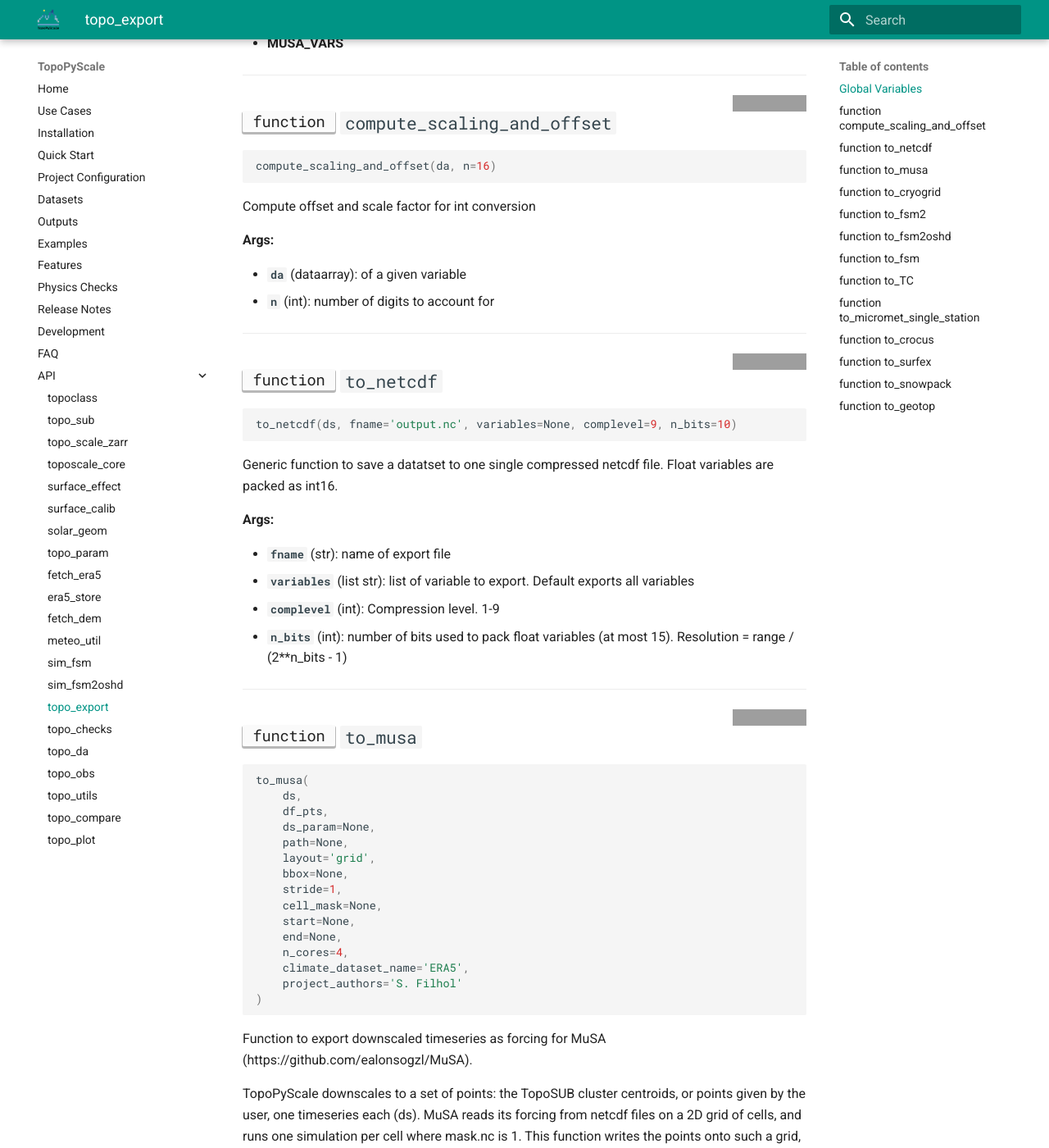
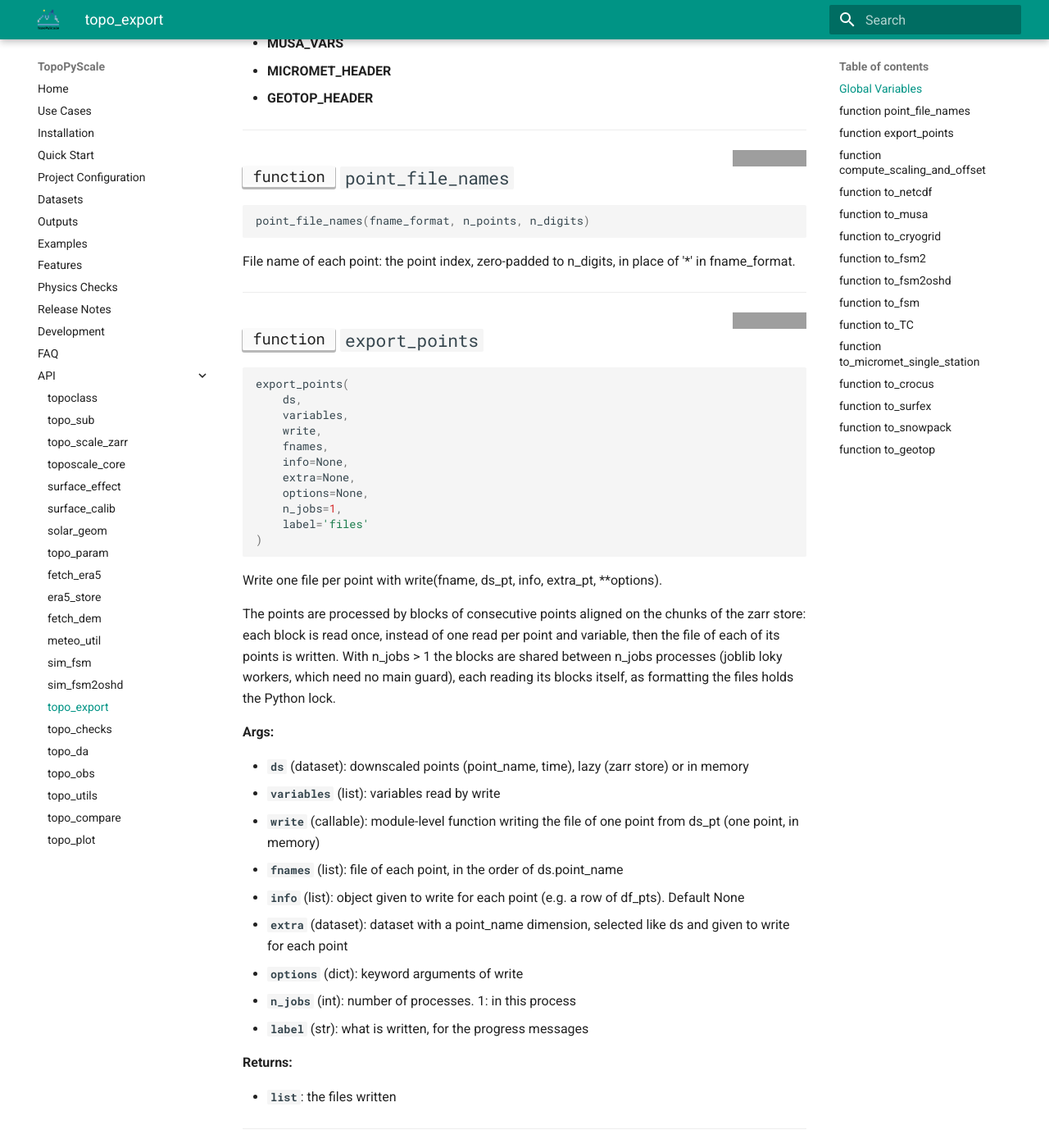
Before and after one commit to ArcticSnow/TopoPyScale, an MkDocs documentation site: the page built from doc/docs/TopoPyScale.topo_export.md, in a window 1280 px wide and 1400 px high, scrolled down 381 px. Shown: the whole window at 82% size. Built offline with MkDocs 1.6.1 and Material for MkDocs 9.7.7, drawn with Linux system fonts in a browser that asks for light colours; some of the changed text lies outside the part shown; grey boxes are pictures that could not be loaded.

Commit message:
Write the per-point exports by blocks of points, in parallel processes
Each exporter selected one point at a time from the lazy zarr store and read
every variable separately: about 11 Dask reads per point, each decompressing
the whole 10-point chunk again, before formatting the file. For 500 points
over one hourly year, to_fsm took 50 s and to_cryogrid 47 s.

topo_export.export_points() reads blocks of consecutive points aligned on
the chunks of the store once, then writes the file of each point; the blocks
are shared between n_jobs joblib loky processes, each reading its own blocks.
The per-point code of each format is unchanged (moved to module-level
_write_* functions), and the files are identical to before, byte for byte
for text formats, whatever the number of processes.

- to_fsm, to_TC, to_micromet_single_station, to_crocus, to_snowpack,
  to_geotop, to_cryogrid and the met files of to_fsm2oshd take n_jobs;
  the Topoclass wrappers pass project CPU_cores
- 500 points x 8760 h: to_fsm 50.4 s -> 24.8 s (1 process) -> 15.7 s (2),
  to_cryogrid 47.3 s -> 15.1 s -> 8.2 s
- to_crocus and to_micromet_single_station work again (undefined pt;
  to_crocus also took the max of string point names and renamed a
  dimension its point dataset does not have); CROCUS files hold their point
  on a Number_of_points dimension, as SURFEX reads them
- to_fsm2oshd creates its folder and rejects an unknown ds_tvt string
- one progress line per block instead of one line per file
- tests: same files with 1 and 2 processes for every exporter, values of
  the store in the FSM file, CROCUS layout, MicroMet ids and header

Co-Authored-By: Claude Opus 5.5 <noreply@anthropic.com>
Claude-Session: https://claude.ai/code/session_012FMkEYDUJxvxmd3SbUsJfP

````diff
--- a/doc/docs/TopoPyScale.topo_export.md
+++ b/doc/docs/TopoPyScale.topo_export.md
@@ -13,10 +13,70 @@ TODO;
 **Global Variables**
 ---------------
 - **MUSA_VARS**
+- **MICROMET_HEADER**
+- **GEOTOP_HEADER**
 
 ---
 
-<a href="https://github.com/ArcticSnow/TopoPyScale/TopoPyScale/topo_export.py#L31"><img align="right" style="float:right;" src="https://img.shields.io/badge/-source-cccccc?style=flat-square"></a>
+<a href="https://github.com/ArcticSnow/TopoPyScale/TopoPyScale/topo_export.py#L35"><img align="right" style="float:right;" src="https://img.shields.io/badge/-source-cccccc?style=flat-square"></a>
+
+## <kbd>function</kbd> `point_file_names`
+
+```python
+point_file_names(fname_format, n_points, n_digits)
+```
+
+File name of each point: the point index, zero-padded to n_digits, in place of '*' in fname_format.
+
+
+---
+
+<a href="https://github.com/ArcticSnow/TopoPyScale/TopoPyScale/topo_export.py#L68"><img align="right" style="float:right;" src="https://img.shields.io/badge/-source-cccccc?style=flat-square"></a>
+
+## <kbd>function</kbd> `export_points`
+
+```python
+export_points(
+    ds,
+    variables,
+    write,
+    fnames,
+    info=None,
+    extra=None,
+    options=None,
+    n_jobs=1,
+    label='files'
+)
+```
+
+Write one file per point with write(fname, ds_pt, info, extra_pt, **options).
+
+The points are processed by blocks of consecutive points aligned on the chunks of the zarr store: each block is read once, instead of one read per point and variable, then the file of each of its points is written. With n_jobs > 1 the blocks are shared between n_jobs processes (joblib loky workers, which need no main guard), each reading its blocks itself, as formatting the files holds the Python lock.
+
+
+
+**Args:**
+
+ - <b>`ds`</b> (dataset):  downscaled points (point_name, time), lazy (zarr store) or in memory
+ - <b>`variables`</b> (list):  variables read by write
+ - <b>`write`</b> (callable):  module-level function writing the file of one point from ds_pt (one point, in memory)
+ - <b>`fnames`</b> (list):  file of each point, in the order of ds.point_name
+ - <b>`info`</b> (list):  object given to write for each point (e.g. a row of df_pts). Default None
+ - <b>`extra`</b> (dataset):  dataset with a point_name dimension, selected like ds and given to write for each point
+ - <b>`options`</b> (dict):  keyword arguments of write
+ - <b>`n_jobs`</b> (int):  number of processes. 1: in this process
+ - <b>`label`</b> (str):  what is written, for the progress messages
+
+
+
+**Returns:**
+
+ - <b>`list`</b>:  the files written
+
+
+---
+
+<a href="https://github.com/ArcticSnow/TopoPyScale/TopoPyScale/topo_export.py#L116"><img align="right" style="float:right;" src="https://img.shields.io/badge/-source-cccccc?style=flat-square"></a>
 
 ## <kbd>function</kbd> `compute_scaling_and_offset`
 
@@ -36,7 +96,7 @@ Compute offset and scale factor for int conversion
 
 ---
 
-<a href="https://github.com/ArcticSnow/TopoPyScale/TopoPyScale/topo_export.py#L53"><img align="right" style="float:right;" src="https://img.shields.io/badge/-source-cccccc?style=flat-square"></a>
+<a href="https://github.com/ArcticSnow/TopoPyScale/TopoPyScale/topo_export.py#L138"><img align="right" style="float:right;" src="https://img.shields.io/badge/-source-cccccc?style=flat-square"></a>
 
 ## <kbd>function</kbd> `to_netcdf`
 
@@ -58,7 +118,7 @@ Generic function to save a datatset to one single compressed netcdf file. Float
 
 ---
 
-<a href="https://github.com/ArcticSnow/TopoPyScale/TopoPyScale/topo_export.py#L119"><img align="right" style="float:right;" src="https://img.shields.io/badge/-source-cccccc?style=flat-square"></a>
+<a href="https://github.com/ArcticSnow/TopoPyScale/TopoPyScale/topo_export.py#L204"><img align="right" style="float:right;" src="https://img.shields.io/badge/-source-cccccc?style=flat-square"></a>
 
 ## <kbd>function</kbd> `to_musa`
 
@@ -133,7 +193,7 @@ MuSA config.py settings for these files:  nc_forcing_path = "<path>/forcing/"  n
 
 ---
 
-<a href="https://github.com/ArcticSnow/TopoPyScale/TopoPyScale/topo_export.py#L302"><img align="right" style="float:right;" src="https://img.shields.io/badge/-source-cccccc?style=flat-square"></a>
+<a href="https://github.com/ArcticSnow/TopoPyScale/TopoPyScale/topo_export.py#L442"><img align="right" style="float:right;" src="https://img.shields.io/badge/-source-cccccc?style=flat-square"></a>
 
 ## <kbd>function</kbd> `to_cryogrid`
 
@@ -147,7 +207,8 @@ to_cryogrid(
     da_label=None,
     snow_partition_method='continuous',
     climate_dataset_name='ERA5',
-    project_author='S. Filhol'
+    project_author='S. Filhol',
+    n_jobs=1
 )
 ```
 
@@ -163,11 +224,12 @@ Function to export TopoPyScale downscaled dataset in a netcdf format compatible
  - <b>`path`</b> (str):  path where to export files
  - <b>`label_map`</b> (bool):  export cluster_label map
  - <b>`da_label`</b> (dataarray): (optional) dataarray containing label value for each pixel of the DEM
+ - <b>`n_jobs`</b> (int):  number of processes writing the files (see export_points)
 
 
 ---
 
-<a href="https://github.com/ArcticSnow/TopoPyScale/TopoPyScale/topo_export.py#L392"><img align="right" style="float:right;" src="https://img.shields.io/badge/-source-cccccc?style=flat-square"></a>
+<a href="https://github.com/ArcticSnow/TopoPyScale/TopoPyScale/topo_export.py#L485"><img align="right" style="float:right;" src="https://img.shields.io/badge/-source-cccccc?style=flat-square"></a>
 
 ## <kbd>function</kbd> `to_fsm2`
 
@@ -210,7 +272,7 @@ Function to generate forcing files for FSM2oshd (https://github.com/oshd-slf/FSM
 
 ---
 
-<a href="https://github.com/ArcticSnow/TopoPyScale/TopoPyScale/topo_export.py#L798"><img align="right" style="float:right;" src="https://img.shields.io/badge/-source-cccccc?style=flat-square"></a>
+<a href="https://github.com/ArcticSnow/TopoPyScale/TopoPyScale/topo_export.py#L946"><img align="right" style="float:right;" src="https://img.shields.io/badge/-source-cccccc?style=flat-square"></a>
 
 ## <kbd>function</kbd> `to_fsm2oshd`
 
@@ -223,7 +285,8 @@ to_fsm2oshd(
     namelist_options=None,
     snow_partition_method='continuous',
     temperature_correction=0,
-    forest_param_scaler={'vfhp': 100, 'fveg': 100, 'fves': 100, 'hcan': 100, 'lai5': 100}
+    forest_param_scaler={'vfhp': 100, 'fveg': 100, 'fves': 100, 'hcan': 100, 'lai5': 100},
+    n_jobs=None
 )
 ```
 
@@ -245,11 +308,12 @@ Function to generate forcing files for FSM2oshd (https://github.com/oshd-slf/FSM
  - <b>`snow_partition_method`</b> (str):  method for snow partitioning. Default: 'continuous'
  - <b>`cluster_method`</b> (bool):  boolean to be True is using cluster appraoch
  - <b>`epsg_ds_param`</b> (int):  epsg code of ds_param: example: 2056
+ - <b>`n_jobs`</b> (int):  number of processes writing the met files (see export_points). Default: the CPU_cores of  the project configuration
 
 
 ---
 
-<a href="https://github.com/ArcticSnow/TopoPyScale/TopoPyScale/topo_export.py#L1120"><img align="right" style="float:right;" src="https://img.shields.io/badge/-source-cccccc?style=flat-square"></a>
+<a href="https://github.com/ArcticSnow/TopoPyScale/TopoPyScale/topo_export.py#L1232"><img align="right" style="float:right;" src="https://img.shields.io/badge/-source-cccccc?style=flat-square"></a>
 
 ## <kbd>function</kbd> `to_fsm`
 
@@ -258,7 +322,8 @@ to_fsm(
     ds,
     fname_format='FSM_pt_*.tx',
     snow_partition_method='continuous',
-    n_digits=None
+    n_digits=None,
+    n_jobs=1
 )
 ```
 
@@ -269,9 +334,10 @@ Function to export data for FSM.
 **Args:**
 
  - <b>`ds`</b> (dataset):  downscaled_pts,
- - <b>`df_pts`</b> (dataframe):  toposub.df_centroids,
  - <b>`fname_format`</b> (str pattern):  output format of filename
  - <b>`snow_partition_method`</b> (str):  snow/rain partitioning method: default 'jennings2018_trivariate'
+ - <b>`n_digits`</b> (int):  digits of the point index in the file names. Default: those of the number of points
+ - <b>`n_jobs`</b> (int):  number of processes writing the files (see export_points)
 
 format is a text file with the following columns year month  day   hour  SW      LW      Sf         Rf     Ta  RH   Ua    Ps (yyyy) (mm) (dd) (hh)  (W/m2) (W/m2) (kg/m2/s) (kg/m2/s) (K) (RH 0-100) (m/s) (Pa)
 
@@ -288,12 +354,12 @@ See README.md file from FSM source code for further details
 
 ---
 
-<a href="https://github.com/ArcticSnow/TopoPyScale/TopoPyScale/topo_export.py#L1168"><img align="right" style="float:right;" src="https://img.shields.io/badge/-source-cccccc?style=flat-square"></a>
+<a href="https://github.com/ArcticSnow/TopoPyScale/TopoPyScale/topo_export.py#L1281"><img align="right" style="float:right;" src="https://img.shields.io/badge/-source-cccccc?style=flat-square"></a>
 
 ## <kbd>function</kbd> `to_TC`
 
 ```python
-to_TC(ds, fname_format='pt_*.tx')
+to_TC(ds, fname_format='pt_*.tx', n_jobs=1)
 ```
 
 Function to export data for the T&C model. https://hyd.ifu.ethz.ch/research-data-models/t-c.html
@@ -303,15 +369,15 @@ Function to export data for the T&C model. https://hyd.ifu.ethz.ch/research-data
 **Args:**
 
  - <b>`ds`</b> (dataset):  downscaled_pts,
- - <b>`df_pts`</b> (dataframe):  toposub.df_centroids,
  - <b>`fname_format`</b> (str pattern):  output format of filename
+ - <b>`n_jobs`</b> (int):  number of processes writing the files (see export_points)
 
 format is a text file with the following columns datetime    TA  P       PRESS RH  SWIN    LWIN    WS   WDIR (datetime) (°C) (mm/h)  (Pa)  (%) (W/m2)  (W/m2)  (m/s) (°)
 
 
 ---
 
-<a href="https://github.com/ArcticSnow/TopoPyScale/TopoPyScale/topo_export.py#L1211"><img align="right" style="float:right;" src="https://img.shields.io/badge/-source-cccccc?style=flat-square"></a>
+<a href="https://github.com/ArcticSnow/TopoPyScale/TopoPyScale/topo_export.py#L1329"><img align="right" style="float:right;" src="https://img.shields.io/badge/-source-cccccc?style=flat-square"></a>
 
 ## <kbd>function</kbd> `to_micromet_single_station`
 
@@ -321,7 +387,8 @@ to_micromet_single_station(
     df_pts,
     fname_format='Snowmodel_pt_*.csv',
     na_values=-9999,
-    headers=False
+    headers=False,
+    n_jobs=1
 )
 ```
 
@@ -336,6 +403,7 @@ Function to export TopoScale output in the format for Listn's Snowmodel (using M
  - <b>`fname_format`</b> (str):  filename format. point_name is inserted where * is
  - <b>`na_values`</b> (int):  na_value default
  - <b>`headers`</b> (bool):  add headers to file
+ - <b>`n_jobs`</b> (int):  number of processes writing the files (see export_points)
 
 
 
@@ -348,7 +416,7 @@ year   mo   dy    hr     stn_id  easting  northing  elevation   Tair     RH
 
 ---
 
-<a href="https://github.com/ArcticSnow/TopoPyScale/TopoPyScale/topo_export.py#L1267"><img align="right" style="float:right;" src="https://img.shields.io/badge/-source-cccccc?style=flat-square"></a>
+<a href="https://github.com/ArcticSnow/TopoPyScale/TopoPyScale/topo_export.py#L1487"><img align="right" style="float:right;" src="https://img.shields.io/badge/-source-cccccc?style=flat-square"></a>
 
 ## <kbd>function</kbd> `to_crocus`
 
@@ -360,7 +428,8 @@ to_crocus(
     scale_precip=1,
     climate_dataset_name='ERA5',
     project_author='S. Filhol',
-    snow_partition_method='continuous'
+    snow_partition_method='continuous',
+    n_jobs=1
 )
 ```
 
@@ -377,11 +446,12 @@ Functiont to export toposcale output to CROCUS netcdf format. Generates one file
  - <b>`climate_dataset_name`</b> (str):  name of original climate dataset. Default 'ERA5',
  - <b>`project_author`</b> (str):  name of project author(s)
  - <b>`snow_partition_method`</b> (str):  snow/rain partitioning method: default 'jennings2018_trivariate'
+ - <b>`n_jobs`</b> (int):  number of processes writing the files (see export_points)
 
 
 ---
 
-<a href="https://github.com/ArcticSnow/TopoPyScale/TopoPyScale/topo_export.py#L1410"><img align="right" style="float:right;" src="https://img.shields.io/badge/-source-cccccc?style=flat-square"></a>
+<a href="https://github.com/ArcticSnow/TopoPyScale/TopoPyScale/topo_export.py#L1521"><img align="right" style="float:right;" src="https://img.shields.io/badge/-source-cccccc?style=flat-square"></a>
 
 ## <kbd>function</kbd> `to_surfex`
 
@@ -423,12 +493,12 @@ Function to export toposcale output to Surfex forcing netcdf format. Generates o
 
 ---
 
-<a href="https://github.com/ArcticSnow/TopoPyScale/TopoPyScale/topo_export.py#L1572"><img align="right" style="float:right;" src="https://img.shields.io/badge/-source-cccccc?style=flat-square"></a>
+<a href="https://github.com/ArcticSnow/TopoPyScale/TopoPyScale/topo_export.py#L1696"><img align="right" style="float:right;" src="https://img.shields.io/badge/-source-cccccc?style=flat-square"></a>
 
 ## <kbd>function</kbd> `to_snowpack`
 
 ```python
-to_snowpack(ds, fname_format='smet_pt_*.tx')
+to_snowpack(ds, fname_format='smet_pt_*.tx', n_jobs=1)
 ```
 
 Function to export data for snowpack model as smet. https://models.slf.ch/docserver/meteoio/SMET_specifications.pdf
@@ -438,8 +508,8 @@ Function to export data for snowpack model as smet. https://models.slf.ch/docser
 **Args:**
 
  - <b>`ds`</b> (dataset):  downscaled_pts,
- - <b>`df_pts`</b> (dataframe):  toposub.df_centroids,
  - <b>`fname_format`</b> (str pattern):  output format of filename
+ - <b>`n_jobs`</b> (int):  number of processes writing the files (see export_points)
 
 format is a text file with the following columns (coulumns can vary)
 
@@ -448,12 +518,12 @@ SMET 1.1 ASCII [HEADER] station_id       = meteoc1 station_name     = WFJ2 latit
 
 ---
 
-<a href="https://github.com/ArcticSnow/TopoPyScale/TopoPyScale/topo_export.py#L1639"><img align="right" style="float:right;" src="https://img.shields.io/badge/-source-cccccc?style=flat-square"></a>
+<a href="https://github.com/ArcticSnow/TopoPyScale/TopoPyScale/topo_export.py#L1761"><img align="right" style="float:right;" src="https://img.shields.io/badge/-source-cccccc?style=flat-square"></a>
 
 ## <kbd>function</kbd> `to_geotop`
 
 ```python
-to_geotop(ds, fname_format='geotop_pt_*.txt')
+to_geotop(ds, fname_format='geotop_pt_*.txt', n_jobs=1)
 ```
 
 Function to export data for snowpack model as smet. https://models.slf.ch/docserver/meteoio/SMET_specifications.pdf
@@ -463,8 +533,8 @@ Function to export data for snowpack model as smet. https://models.slf.ch/docser
 **Args:**
 
  - <b>`ds`</b> (dataset):  downscaled_pts,
- - <b>`df_pts`</b> (dataframe):  toposub.df_centroids,
  - <b>`fname_format`</b> (str pattern):  output format of filename
+ - <b>`n_jobs`</b> (int):  number of processes writing the files (see export_points)
 
 
 
````
Also changed, not shown: doc/docs/03_configurationFile.md (+2 -2 lines), doc/docs/05_outputs.md (+11 -1 lines), doc/docs/10_release_notes.md (+1 -0 lines), doc/docs/TopoPyScale.topoclass.md (+20 -20 lines), 3 other files.
